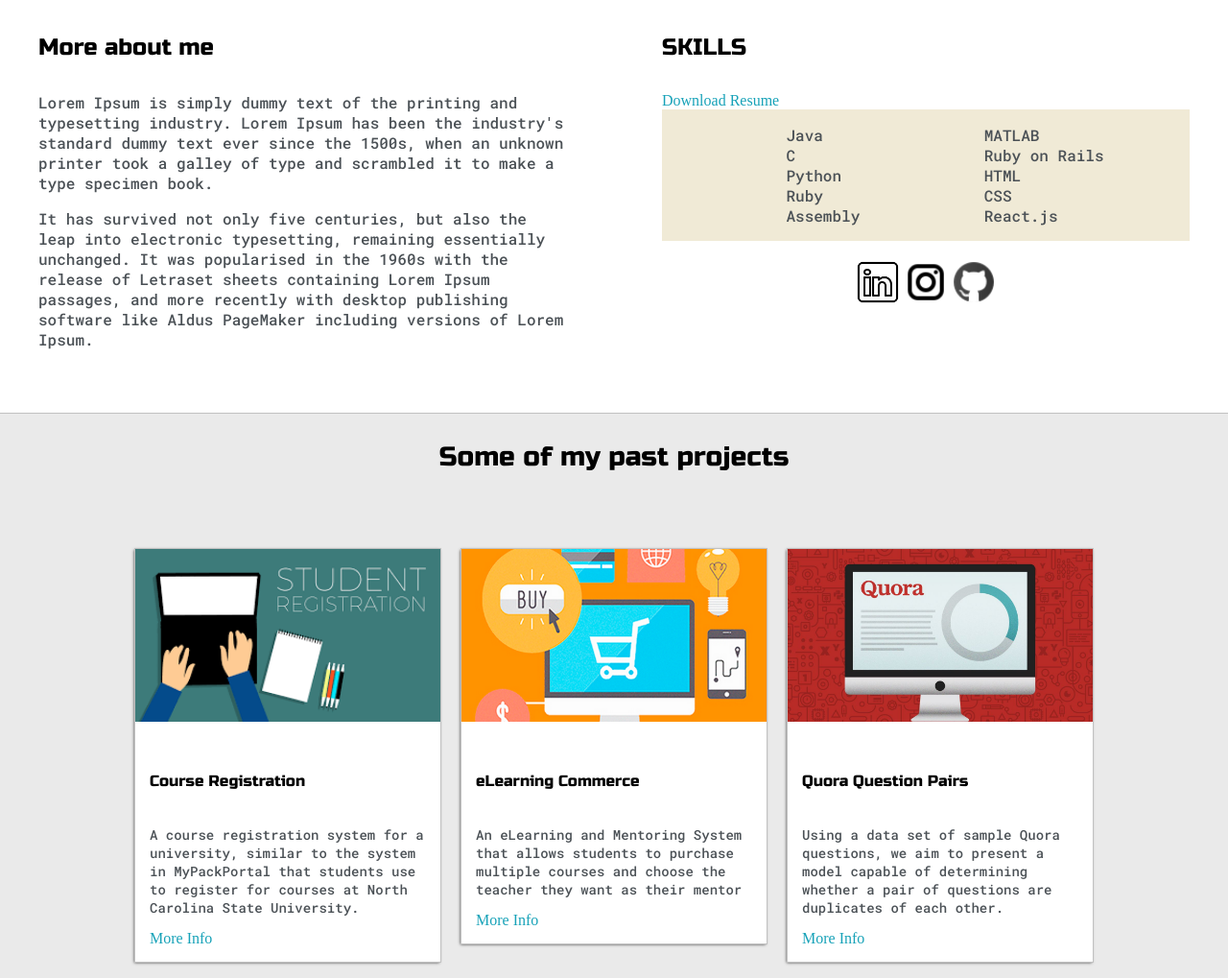
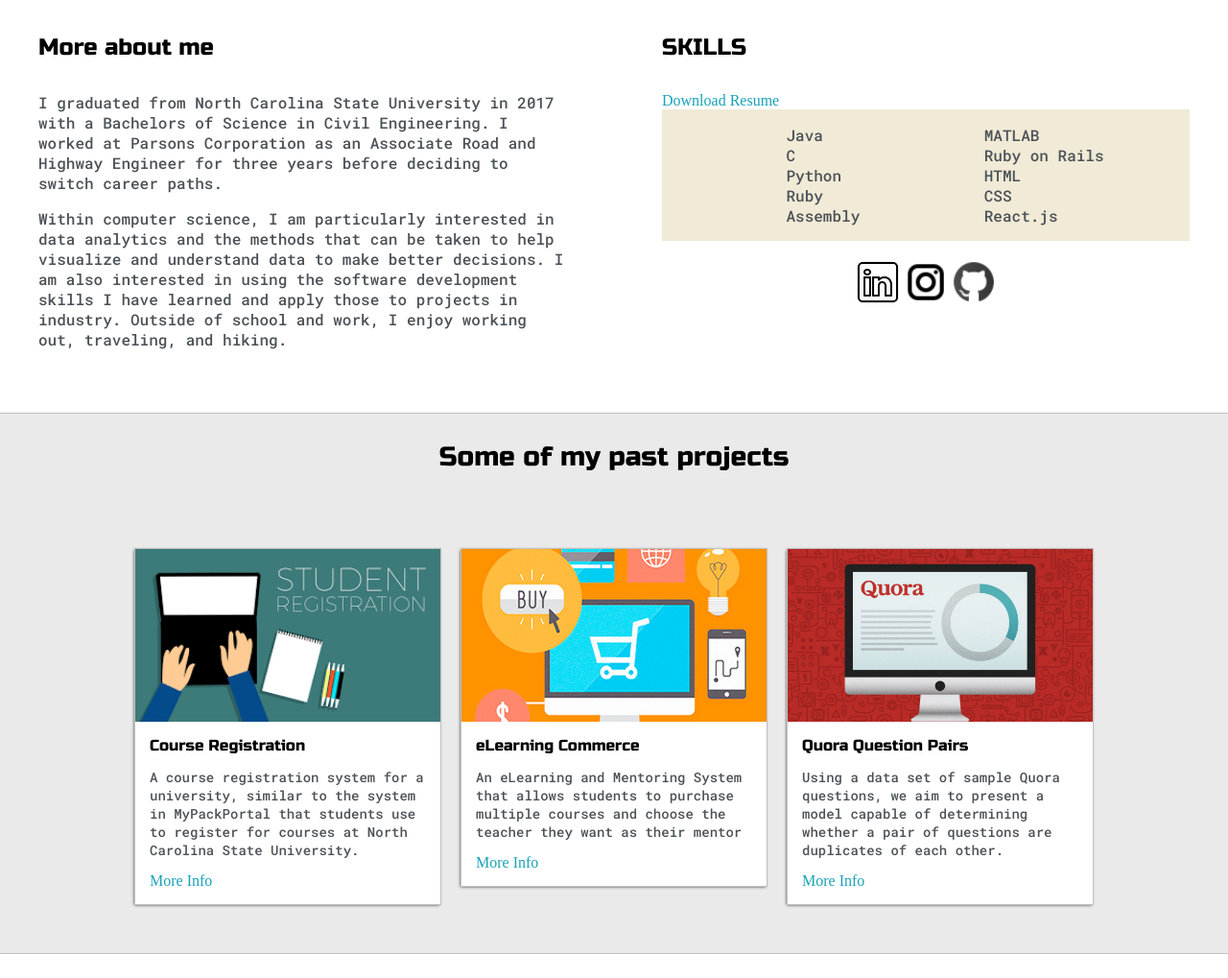
Before and after one commit to jhnguye4/jhnguye4.github.io, a plain HTML site: page index.html in a window 1280 px wide. Shown: the part 728-1747 px from the top of the page at 96% size. Drawn offline with Linux system fonts and the light colour scheme.

Commit message:
edit about section

```diff
--- a/index.html
+++ b/index.html
@@ -64,13 +64,15 @@
             <div class="about-wrapper">
                 <div class="about-me">
                     <h4>More about me</h4>
-                    <p>Lorem Ipsum is simply dummy text of the printing and typesetting industry. Lorem Ipsum has been
-                        the industry's standard dummy text ever since the 1500s, when an unknown printer took a galley
-                        of type and scrambled it to make a type specimen book.</p>
-                    <p>It has survived not only five centuries, but also the leap into electronic typesetting, remaining
-                        essentially unchanged. It was popularised in the 1960s with the release of Letraset sheets
-                        containing Lorem Ipsum passages, and more recently with desktop publishing software like Aldus
-                        PageMaker including versions of Lorem Ipsum.</p>
+                    <p>I graduated from North Carolina State University in 2017 with a Bachelors of Science in Civil
+                        Engineering. I worked at Parsons Corporation as an Associate Road
+                        and Highway Engineer for three years before deciding to switch career paths.</p>
+                    <p>Within computer science, I am particularly interested in data analytics and the methods that can
+                        be taken
+                        to help visualize and understand data to make better decisions. I am also interested in using
+                        the software development skills I have
+                        learned and apply those to projects in industry. Outside of school and work, I enjoy working
+                        out, traveling, and hiking. </p>
                 </div>
                 <div class="skills">
                     <h4>SKILLS</h4>
@@ -116,7 +118,7 @@
                     <div class="post">
                         <img class="thumbnail" src="images/courseregistration.png">
                         <div class="post-preview">
-                            <h6 c;ass="post-title">Course Registration</h6>
+                            <h6 class="post-title">Course Registration</h6>
                             <p class="post-intro">A course registration system for a university, similar to the system
                                 in
                                 MyPackPortal that students use to register for courses at North Carolina State
@@ -130,7 +132,7 @@
                     <div class="post">
                         <img class="thumbnail" src="images/elearningcommerce.png">
                         <div class="post-preview">
-                            <h6 c;ass="post-title">eLearning Commerce</h6>
+                            <h6 class="post-title">eLearning Commerce</h6>
                             <p class="post-intro">An eLearning and Mentoring System that allows students to purchase
                                 multiple courses and choose the teacher they want as their mentor</p>
                             <a target="_blank" href="https://github.com/jhnguye4/eLearningCommerce">More Info</a>
@@ -141,7 +143,7 @@
                     <div class="post">
                         <img class="thumbnail" src="images/quora.jpg">
                         <div class="post-preview">
-                            <h6 c;ass="post-title">Quora Question Pairs</h6>
+                            <h6 class="post-title">Quora Question Pairs</h6>
                             <p class="post-intro"> Using a data set of sample Quora questions, we aim to present a model
                                 capable of determining whether a pair of questions are duplicates of each other.</p>
                             <a target="_blank" href="https://github.com/jhnguye4/QuoraQuestionPairs">More Info</a>
```
